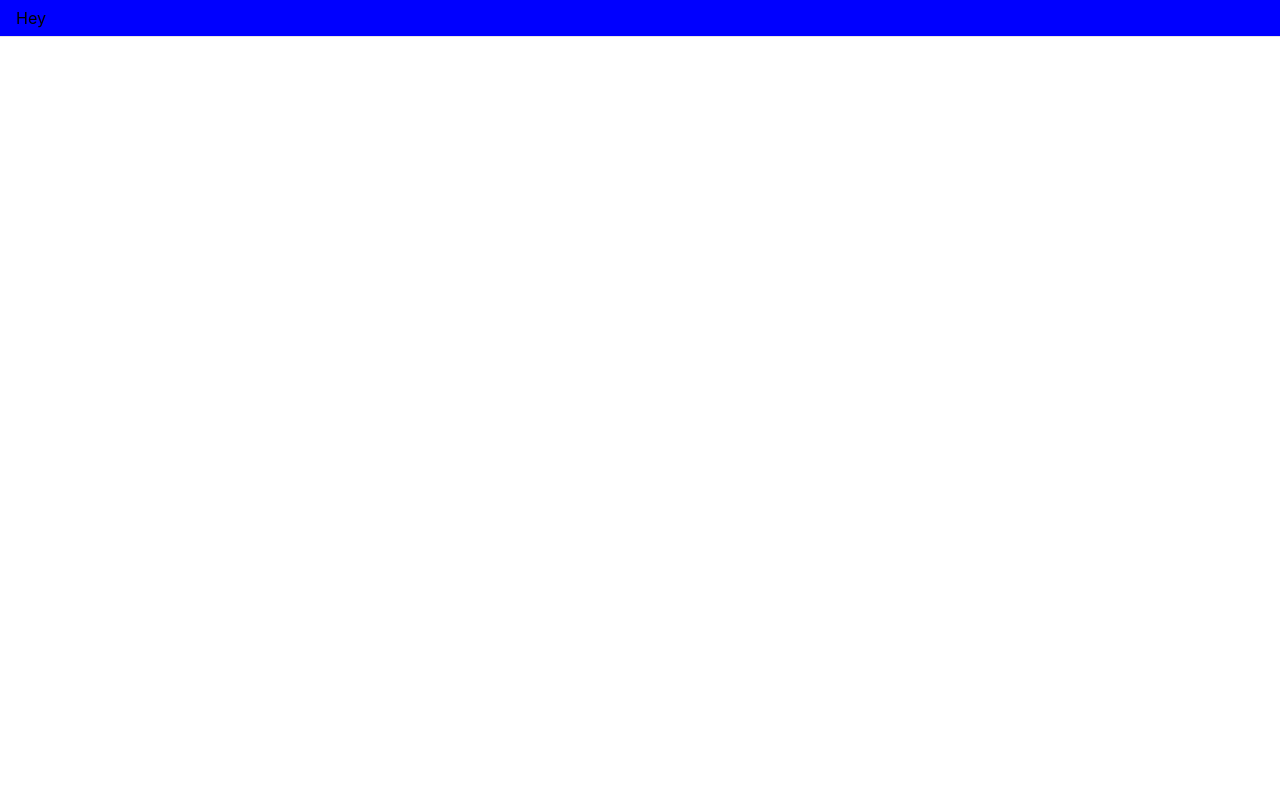
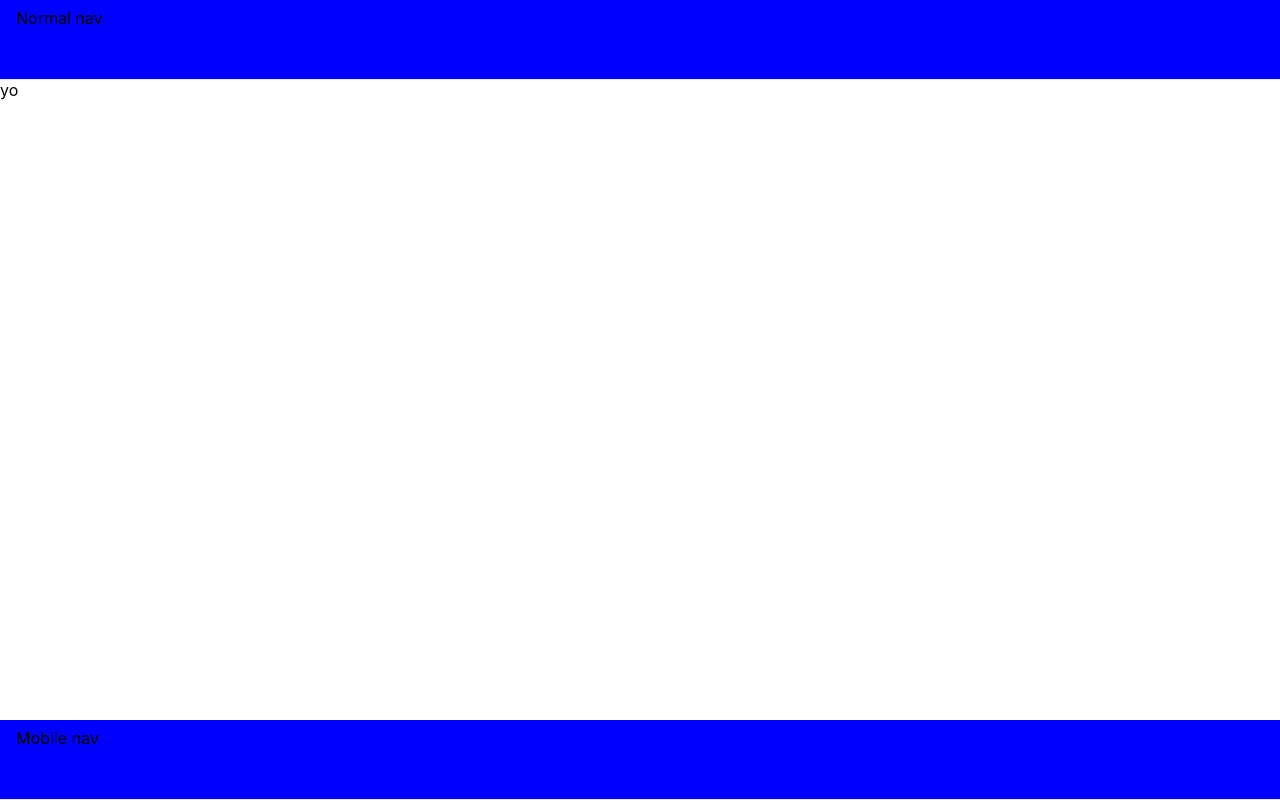
Before and after one commit to philipjohanszon/teknikapan-frontend, a Next.js app: page / in a window 1280 px wide. Built offline with nearby package versions, Linux system fonts and the light colour scheme.

Commit message:
fixed styled components

```diff
--- a/components/Navbar/navbar.tsx
+++ b/components/Navbar/navbar.tsx
@@ -7,9 +7,25 @@ const StyledNavbar = styled.nav`
     justify-content: space-between;
     padding: 0.5rem 1rem;
     position: fixed;
-    z-index: 1;
     top: 0;
     width: 100%;
+    height: 80px;
+`;
+
+const NavbarMargin = styled.div`
+    margin-top: 80px;
+`;
+
+const MobileNavbar = styled.div`
+    background-color: blue;
+    border-bottom: 1px solid #e5e5e5;
+    display: flex;
+    justify-content: space-between;
+    padding: 0.5rem 1rem;
+    position: fixed;
+    bottom: 0;
+    width: 100%;
+    height: 80px;
 `;
 
 interface NavbarProps {
@@ -17,7 +33,18 @@ interface NavbarProps {
 }
 
 const Navbar: React.FC = ({ children }) => {
-    return <><StyledNavbar>Hey </ StyledNavbar>{children}</>;
+    return (
+            <>
+                <StyledNavbar>
+                    Normal nav
+                </ StyledNavbar>
+                <NavbarMargin />
+                {children}
+                <MobileNavbar>
+                    Mobile nav
+                </ MobileNavbar>
+            </>
+        );
 }
 
 export default Navbar;
--- /dev/null
+++ b/pages/_document.tsx
@@ -0,0 +1,32 @@
+import Document, { DocumentContext, DocumentInitialProps } from 'next/document';
+import { ServerStyleSheet } from 'styled-components';
+
+export default class MyDocument extends Document {
+  static async getInitialProps(
+    ctx: DocumentContext
+  ): Promise<DocumentInitialProps> {
+    const sheet = new ServerStyleSheet();
+    const originalRenderPage = ctx.renderPage;
+
+    try {
+      ctx.renderPage = () =>
+        originalRenderPage({
+          enhanceApp: (App) => (props) =>
+            sheet.collectStyles(<App {...props} />),
+        });
+
+      const initialProps = await Document.getInitialProps(ctx);
+      return {
+        ...initialProps,
+        styles: (
+          <>
+            {initialProps.styles}
+            {sheet.getStyleElement()}
+          </>
+        ),
+      };
+    } finally {
+      sheet.seal();
+    }
+  }
+}
```
Also changed, not shown: .babelrc (added).
